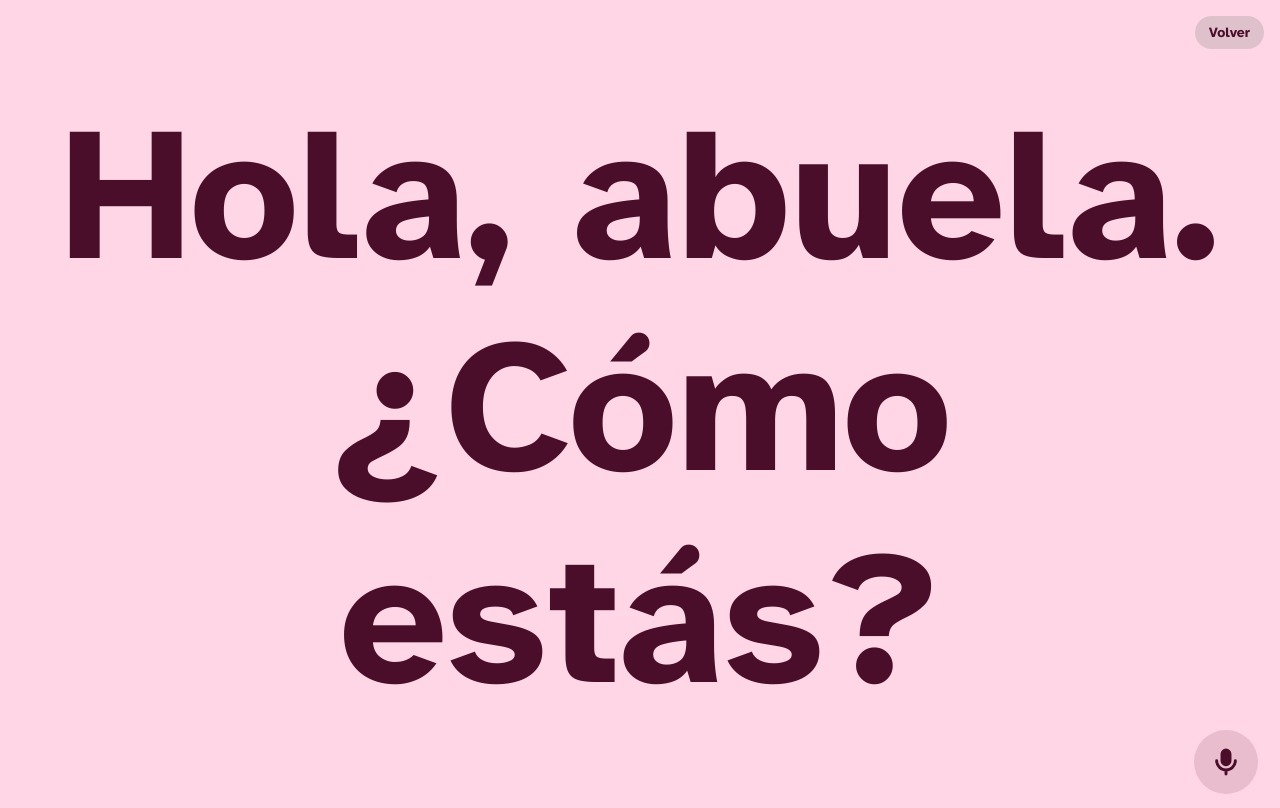
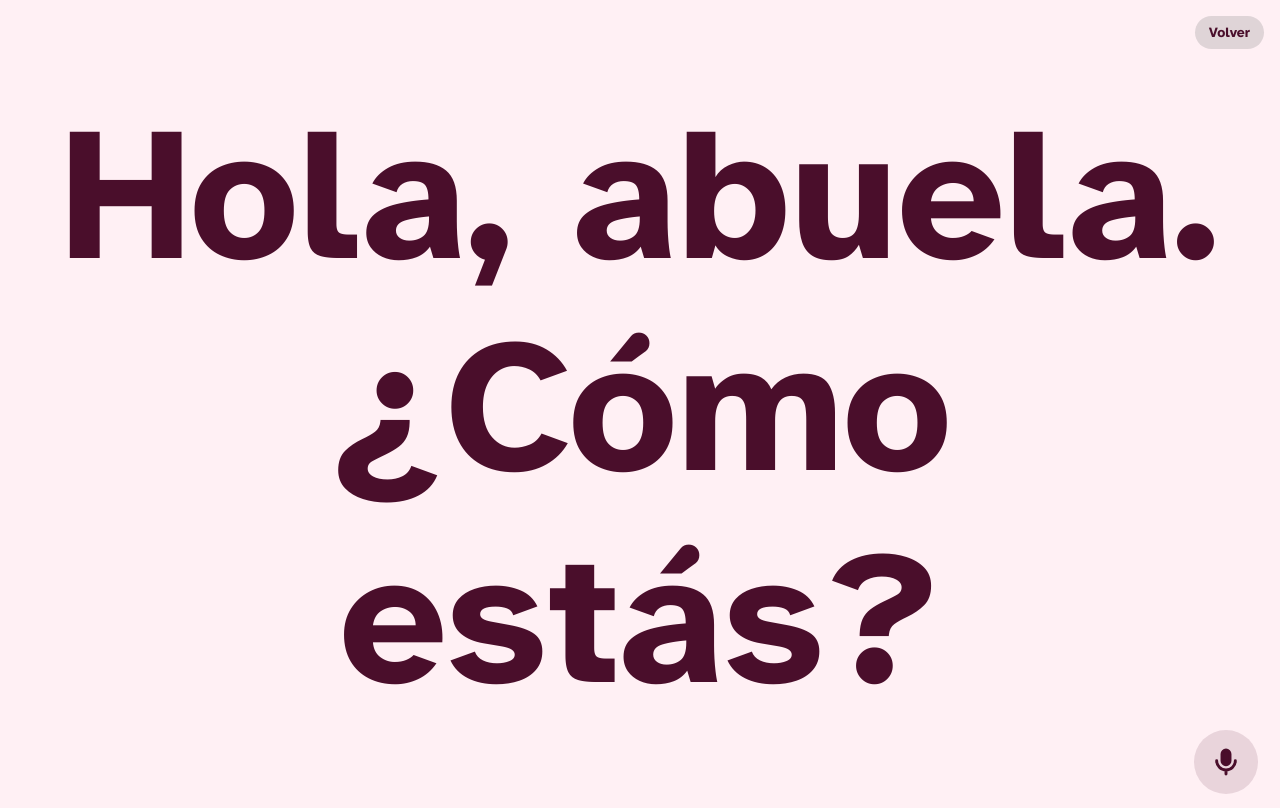
Before and after one commit to omareduardogimenez87/abu, a plain HTML site: page index.html in a window 1280 px wide. Both pictures are taken after a click on the button "Mostrar". Drawn offline with Linux system fonts and the light colour scheme.

Commit message:
Rosa más suave en la pantalla de lectura
Co-Authored-By: Claude Opus 5.5 <noreply@anthropic.com>
Claude-Session: https://claude.ai/code/session_01B3u1a6epjCXkhow7y8hSXE

```diff
--- a/index.html
+++ b/index.html
@@ -3,7 +3,7 @@
 <head>
 <meta charset="utf-8">
 <meta name="viewport" content="width=device-width, initial-scale=1, viewport-fit=cover">
-<meta name="theme-color" content="#ffd6e5">
+<meta name="theme-color" content="#fff0f4">
 <link rel="manifest" href="manifest-v2.webmanifest">
 <link rel="icon" href="icon-flores-192.png">
 <link rel="apple-touch-icon" href="icon-flores-192.png">
@@ -55,7 +55,7 @@ button{cursor:pointer}
 .s-yb{--read-bg:#000000;--read-fg:#ffe600}
 .s-by{--read-bg:#ffe600;--read-fg:#000000}
 .s-boca{--read-bg:#003c8f;--read-fg:#ffd100} /* Boca Juniors: yellow on deep blue */
-.s-rosa{--read-bg:#ffd6e5;--read-fg:#4a0e2b} /* pink background, dark burgundy letters (contrast > 12:1) */
+.s-rosa{--read-bg:#fff0f4;--read-fg:#4a0e2b} /* pink background, dark burgundy letters (contrast > 12:1) */
 
 /* Controls */
 .ctrl{flex:0 1 auto;max-height:52%;overflow:auto;display:flex;flex-direction:column;gap:10px;min-height:0}
@@ -108,7 +108,7 @@ button{cursor:pointer}
   border:0;border-radius:999px;padding:8px 14px;font-size:14px;background:rgba(128,128,128,.25);color:inherit;font-weight:700}
 .app.present .exit{display:block}
 .app.present .read-tag{display:none}
-html:has(.app.present), html:has(.app.present) body{background:#ffd6e5}
+html:has(.app.present), html:has(.app.present) body{background:#fff0f4}
 .pmic{top:auto;bottom:calc(14px + env(safe-area-inset-bottom,0px));right:calc(14px + env(safe-area-inset-right,0px));
   width:64px;height:64px;padding:0;border-radius:50%;background:rgba(74,14,43,.12)}
 .pmic svg{width:32px;height:32px;display:block;margin:auto}
```
Also changed, not shown: manifest-v2.webmanifest.
